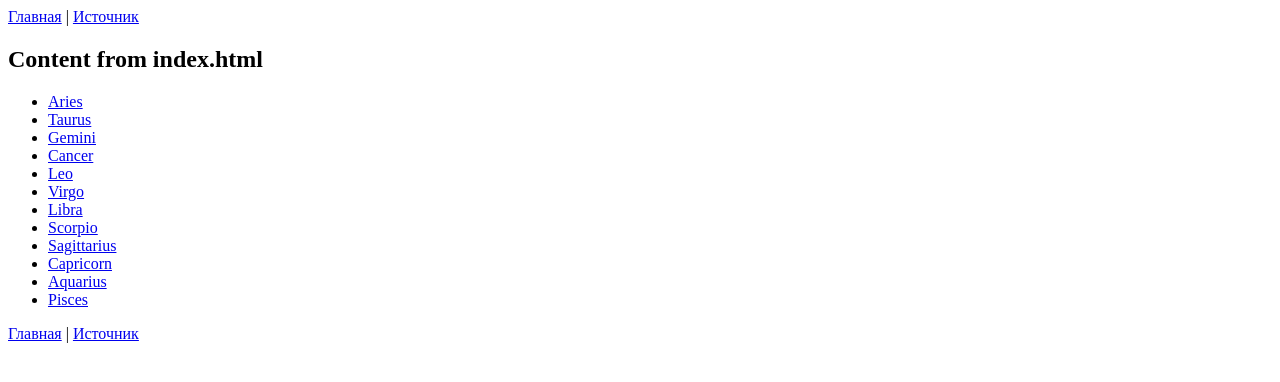
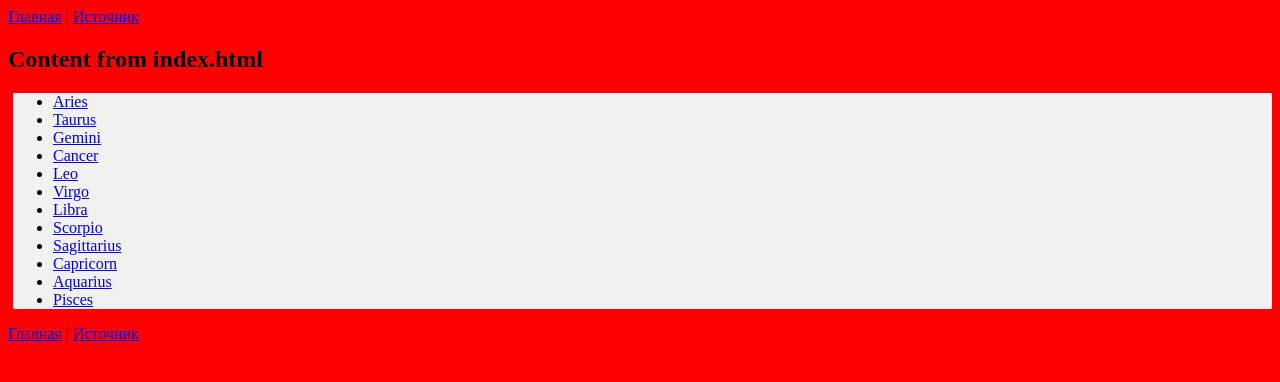
Before and after one commit to Vova-sys/django-horoscope, a Django app: page /horoscope/ in a window 1280 px wide. Shown: the top 382 px of the page. Run offline with Django 4.2, Linux system fonts and the light colour scheme.

Commit message:
Подключил статику

```diff
--- /dev/null
+++ b/horoscope/static/horoscope/css/index.css
@@ -0,0 +1,5 @@
+
+ul {
+    border-left: 5px solid red;
+    background-color: #f1f1f1;
+}
--- /dev/null
+++ b/horoscope/static/horoscope/css/info.css
@@ -0,0 +1,4 @@
+
+h2 {
+    color: blue;
+}
--- a/horoscope/templates/horoscope/index.html
+++ b/horoscope/templates/horoscope/index.html
@@ -1,4 +1,12 @@
 {% extends 'base.html' %}
+
+{% load static %}
+
+
+
+{% block css_additional %}
+    <link rel="stylesheet" href=" {% static 'horoscope/css/index.css' %}">
+{% endblock %}
 
 {% block title %}
     Меню
--- a/my_page/settings.py
+++ b/my_page/settings.py
@@ -113,6 +113,9 @@ USE_TZ = True
 # https://docs.djangoproject.com/en/4.0/howto/static-files/
 
 STATIC_URL = 'static/'
+STATICFILES_DIRS = [
+    BASE_DIR / 'static'
+]
 
 # Default primary key field type
 # https://docs.djangoproject.com/en/4.0/ref/settings/#default-auto-field
--- /dev/null
+++ b/static/css/base.css
@@ -0,0 +1,5 @@
+
+
+html{
+    background-color: red;
+}
--- a/templates/base.html
+++ b/templates/base.html
@@ -1,8 +1,12 @@
+{% load static %}
+
 <!DOCTYPE html>
 <html lang="en">
 <head>
     <meta charset="UTF-8">
     <title> {% block title %} {% endblock %} </title>
+    <link rel="stylesheet" href=" {% static 'css/base.css' %}">
+    {% block css_additional %} {% endblock %}
 </head>
 <body>
 
```
Also changed, not shown: horoscope/templates/horoscope/info_zodiac.html (+9 -0 lines).
